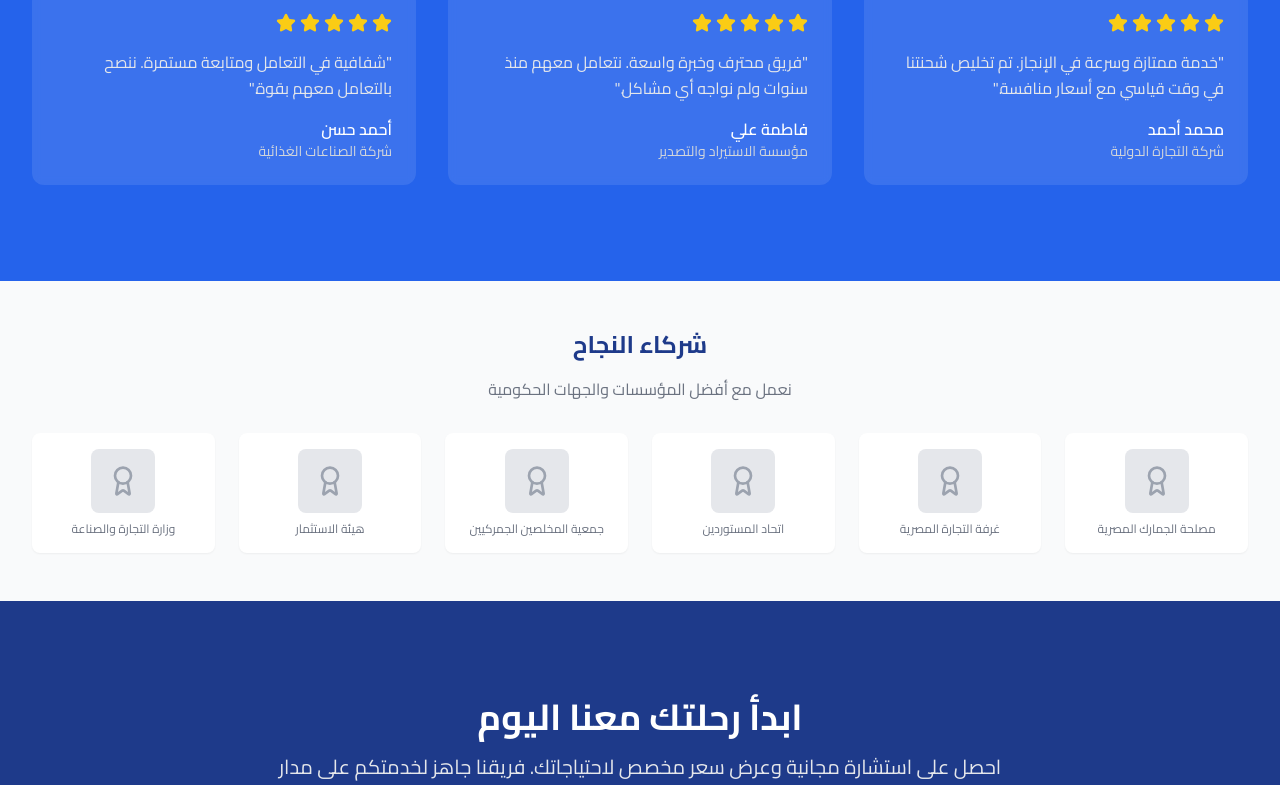
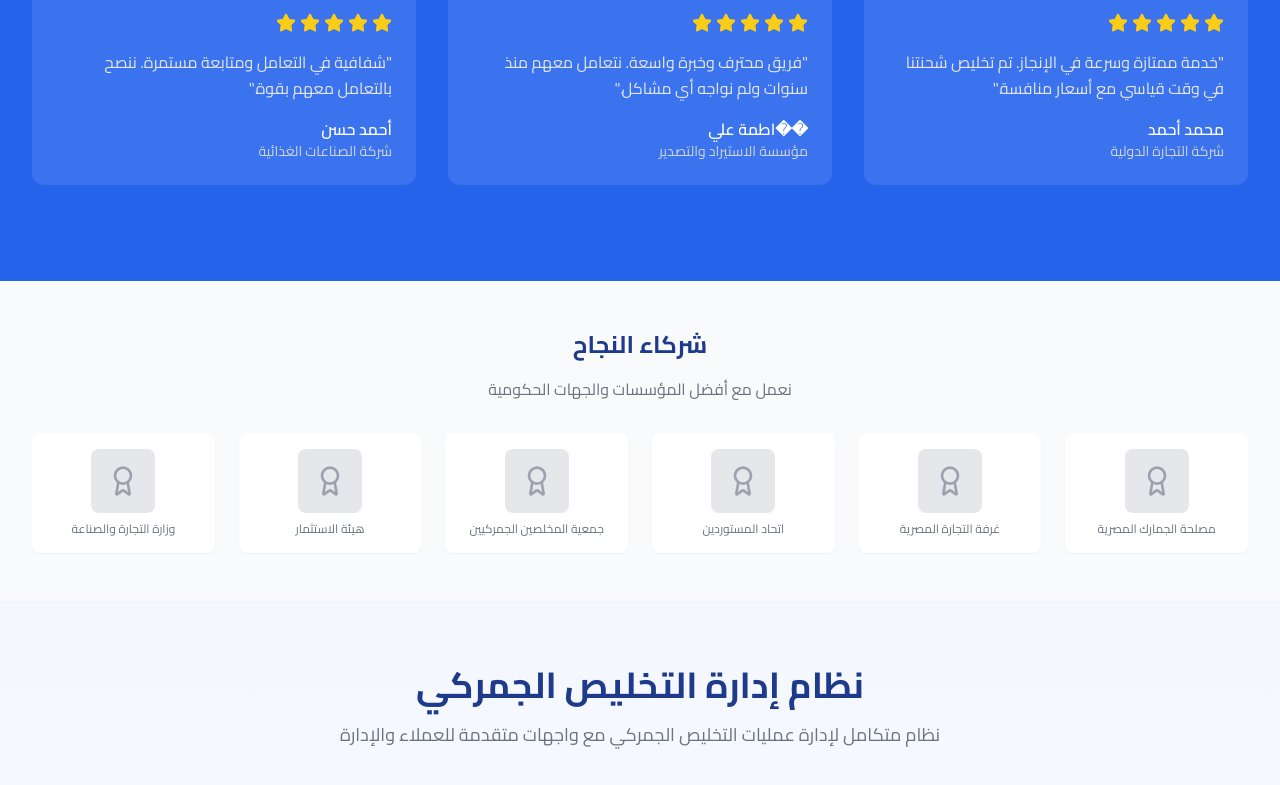
Before and after one commit to ua07suez-creator/suez, a React (Vite) app: page / in a window 1280 px wide. Shown: the part 3364-4149 px from the top of the page. Built offline with nearby package versions, Linux system fonts and the light colour scheme.

Commit message:
إضافة قسم النظام للصفحة الرئيسية
cgen-851b4ec73a72453e8e15c5f188d5c48a

```diff
--- a/client/pages/Home.tsx
+++ b/client/pages/Home.tsx
@@ -1,5 +1,6 @@
 import React from 'react';
 import { Link } from 'react-router-dom';
+import SystemWelcome from '../components/SystemWelcome';
 import {
   Ship,
   Plane,
@@ -131,7 +132,7 @@ const Home = () => {
       rating: 5
     },
     {
-      name: "فاطمة علي",
+      name: "��اطمة علي",
       company: "مؤسسة الاستيراد والتصدير",
       content: "فريق محترف وخبرة واسعة. نتعامل معهم منذ سنوات ولم نواجه أي مشاكل.",
       rating: 5
@@ -384,6 +385,9 @@ const Home = () => {
         </div>
       </section>
 
+      {/* System Welcome Section */}
+      <SystemWelcome />
+
       {/* Final CTA Section */}
       <section className="bg-navy-dark text-white section-spacing">
         <div className="container-custom text-center">
```
